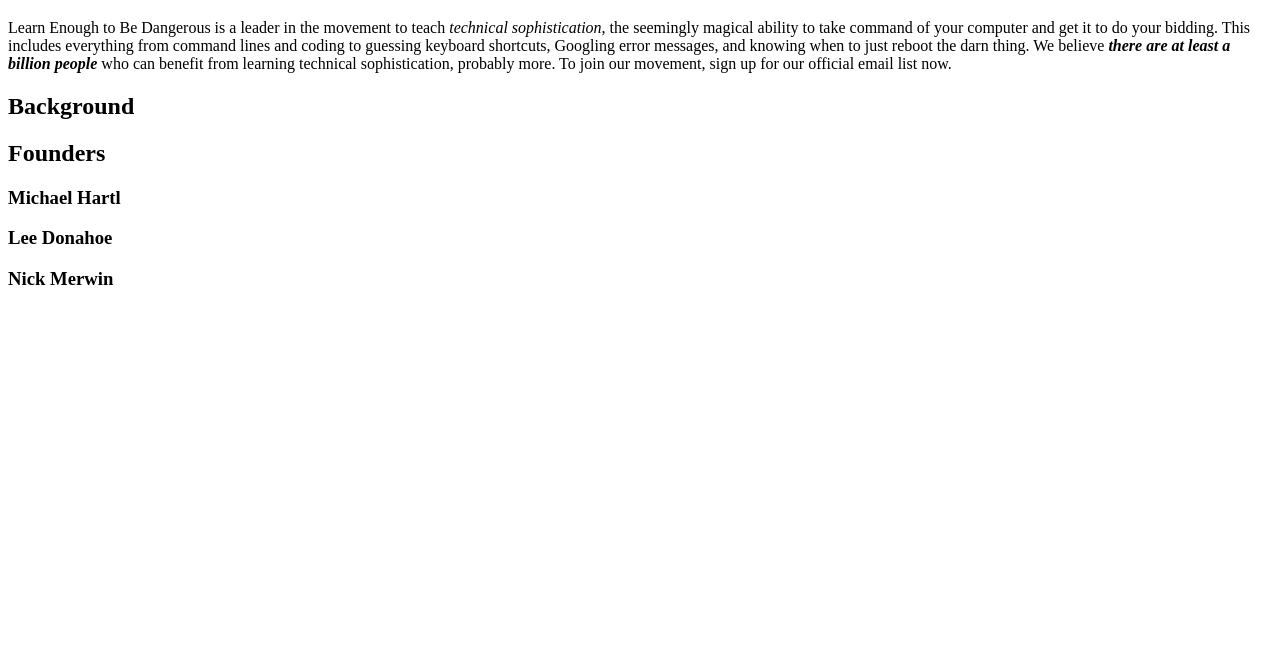
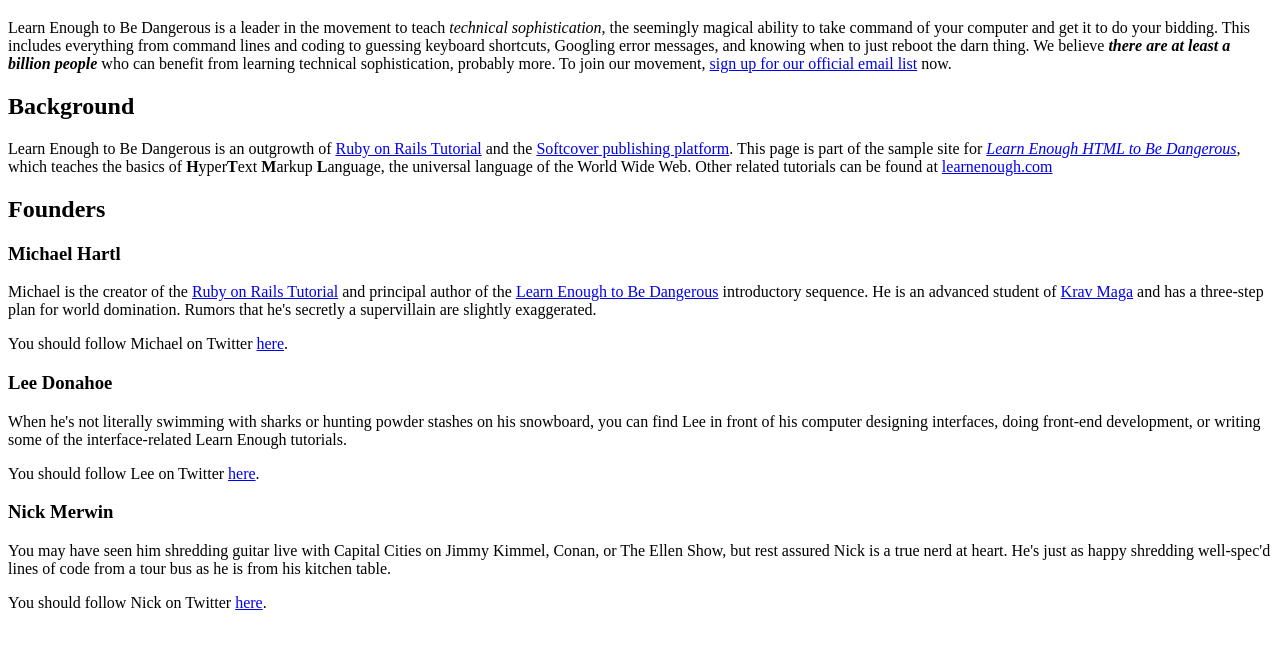
Before and after one commit to nomi811/sample_website, a plain HTML site: page index.html in a window 1280 px wide. Shown: the part 61-710 px from the top of the page. Drawn offline with Linux system fonts and the light colour scheme.

Commit message:
add bios and Twitter links

```diff
--- a/index.html
+++ b/index.html
@@ -9,18 +9,61 @@
     <h1>The Learn Enough Story</h1>
 
       <p>
-        Learn Enough to Be Dangerous is a leader in the movement to teach <em>technical sophistication</em>, the seemingly magical ability to take command of your computer and get it to do your bidding. This includes everything from command lines and coding to guessing keyboard shortcuts, Googling error messages, and knowing when to just reboot the darn thing. We believe <strong><em>there are at least a billion people</em></strong> who can benefit from learning technical sophistication, probably more. To join our movement, sign up for our official email list now.
+        Learn Enough to Be Dangerous is a leader in the movement to teach <em>technical sophistication</em>, the seemingly magical ability to take command of your computer and get it to do your bidding. This includes everything from command lines and coding to guessing keyboard shortcuts, Googling error messages, and knowing when to just reboot the darn thing. We believe <strong><em>there are at least a billion people</em></strong> who can benefit from learning technical sophistication, probably more. To join our movement, <a href="http://learnenough.com/email"> sign up for our official email list</a> now.
       </p>
 
     <h2>Background</h2>
+
+    <p>
+      Learn Enough to Be Dangerous is an outgrowth of <a href="https://railstutorial.org">Ruby on Rails Tutorial</a> and the <a href="http://www.softcover.io/">Softcover publishing platform</a>. This page is part of the sample site for <a href="http://learnenough.com/html-tutorial"><em>Learn Enough HTML to Be Dangerous</em></a>, which teaches the basics of <strong>H</strong>yper<strong>T</strong>ext <strong>M</strong>arkup <strong>L</strong>anguage, the universal language of the World Wide Web. Other related tutorials can be found at <a href="http://learnenough.com">learnenough.com</a>
+    </p>
 
     <h2>Founders</h2>
 
     <h3>Michael Hartl</h3>
 
+    <p>
+      Michael is the creator of the <a href="http://railstutorial.org/">
+      Ruby on Rails Tutorial</a> and principal author of the
+      <a href="http://learnenough.com/">Learn Enough to Be Dangerous</a>
+      introductory sequence. He is an advanced student of
+      <a href="http://kravmaga.com/">Krav Maga</a> and has a three-step
+      plan for world domination. Rumors that he's secretly a supervillain
+      are slightly exaggerated.
+    </p>
+
+    <p>
+      You should follow Michael on Twitter
+      <a href="http://twitter.com/mhartl" target="_blank">here</a>.
+    </p>
+
     <h3>Lee Donahoe</h3>
 
+    <p>
+      When he's not literally swimming with sharks or hunting powder stashes
+      on his snowboard, you can find Lee in front of his computer designing
+      interfaces, doing front-end development, or writing some of the
+      interface-related Learn Enough tutorials.
+    </p>
+
+    <p>
+      You should follow Lee on Twitter
+      <a href="https://twitter.com/leedonahoe" target="_blank">here</a>.
+    </p>
+
     <h3>Nick Merwin</h3>
+
+    <p>
+      You may have seen him shredding guitar live with Capital Cities on Jimmy
+      Kimmel, Conan, or The Ellen Show, but rest assured Nick is a true nerd
+      at heart. He's just as happy shredding well-spec'd lines of code from a
+      tour bus as he is from his kitchen table.
+    </p>
+
+    <p>
+      You should follow Nick on Twitter
+      <a href="https://twitter.com/nickmerwin" target="_blank">here</a>.
+    </p>
 
 
   </body>
```
